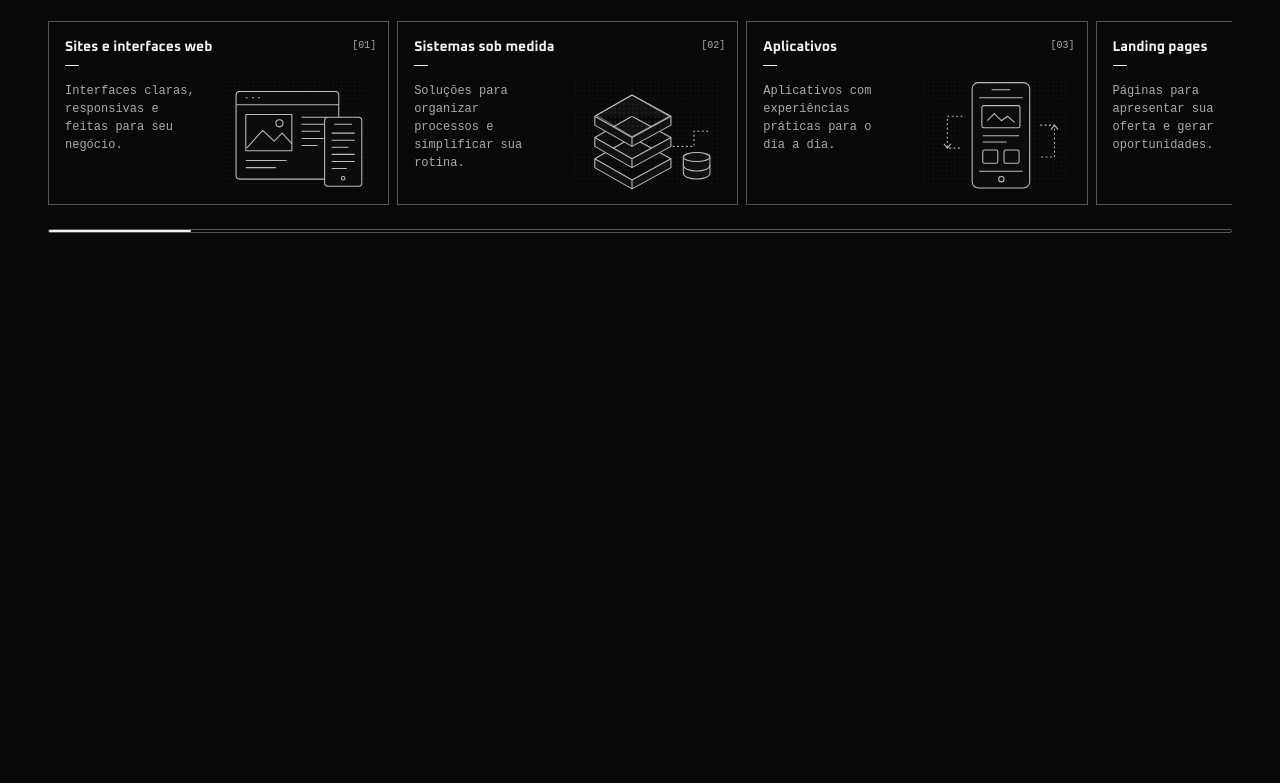
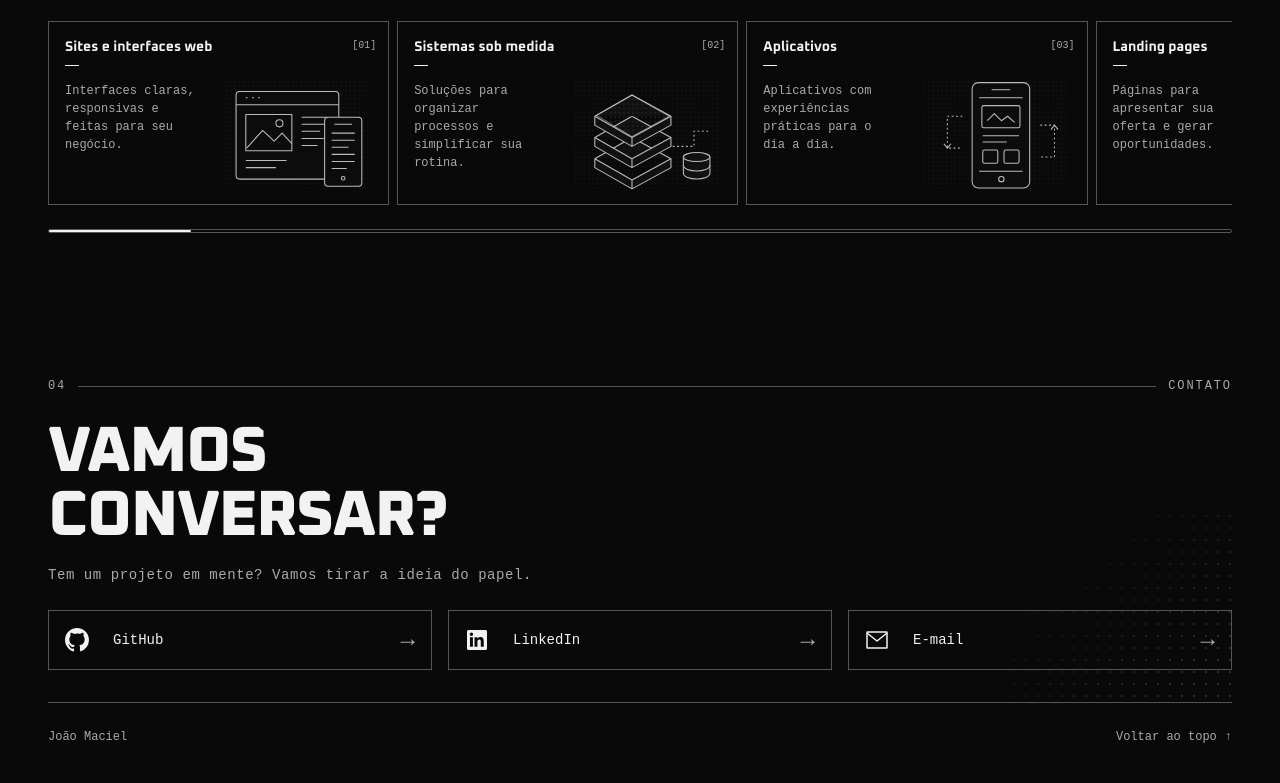
Before and after one commit to eujoao-maciel/joao, a website with bundled scripts: page pages/hero.html in a window 1280 px wide. Shown: the part 1732-2515 px from the top of the page. Before the commit the page ends 2013 px from the top, so only its background shows below. Built offline with nearby package versions, Linux system fonts and the light colour scheme; animation ran at ten frames a second.

Commit message:
feat: add responsive contact section and footer

```diff
--- a/pages/hero.html
+++ b/pages/hero.html
@@ -43,7 +43,7 @@
               <a href="#sobre">Sobre</a>
               <a href="#projetos">Projetos</a>
               <a href="#servicos">Serviços</a>
-              <a href="#contato" data-future-section>Contato</a>
+              <a href="#contato">Contato</a>
             </div>
           </nav>
         </header>
@@ -59,11 +59,10 @@
               <a class="button button--primary" href="#projetos"
                 >Ver projetos <span aria-hidden="true">→</span></a
               >
-              <a class="button" href="#contato" data-future-section
+              <a class="button" href="#contato"
                 >Contato <span aria-hidden="true">→</span></a
               >
             </div>
-            <p class="hero__notice" data-section-notice role="status"></p>
           </div>
           <canvas class="hero__art" data-ascii aria-hidden="true"></canvas>
         </section>
@@ -294,6 +293,80 @@
           <span data-carousel-progress></span>
         </div>
       </section>
+      <section
+        class="contact section container"
+        id="contato"
+        aria-labelledby="contact-title"
+      >
+        <div class="contact__eyebrow" aria-hidden="true">
+          <span>04</span><span class="contact__line"></span
+          ><span class="contact__label">Contato</span>
+        </div>
+        <h2 class="contact__title" id="contact-title">Vamos<br />conversar?</h2>
+        <p class="contact__description">
+          Tem um projeto em mente? Vamos tirar a ideia do papel.
+        </p>
+        <div class="contact-links">
+          <a
+            class="contact-link"
+            href="https://github.com/eujoao-maciel"
+            aria-label="GitHub de João Maciel"
+          >
+            <svg
+              class="contact-link__icon"
+              viewBox="0 0 24 24"
+              width="24"
+              height="24"
+              aria-hidden="true"
+              focusable="false"
+            >
+              <use href="../assets/images/contact-icons.svg#github"></use>
+            </svg>
+            <span>GitHub</span
+            ><span class="contact-link__arrow" aria-hidden="true">→</span>
+          </a>
+          <a
+            class="contact-link"
+            href="https://www.linkedin.com/in/joaomaciel01"
+            aria-label="LinkedIn de João Maciel"
+          >
+            <svg
+              class="contact-link__icon"
+              viewBox="0 0 24 24"
+              width="24"
+              height="24"
+              aria-hidden="true"
+              focusable="false"
+            >
+              <use href="../assets/images/contact-icons.svg#linkedin"></use>
+            </svg>
+            <span>LinkedIn</span
+            ><span class="contact-link__arrow" aria-hidden="true">→</span>
+          </a>
+          <a
+            class="contact-link"
+            href="mailto:joao.eudes13jem@gmail.com"
+            aria-label="Enviar e-mail para João Maciel"
+          >
+            <svg
+              class="contact-link__icon"
+              viewBox="0 0 24 24"
+              width="24"
+              height="24"
+              aria-hidden="true"
+              focusable="false"
+            >
+              <use href="../assets/images/contact-icons.svg#email"></use>
+            </svg>
+            <span>E-mail</span
+            ><span class="contact-link__arrow" aria-hidden="true">→</span>
+          </a>
+        </div>
+      </section>
     </main>
+    <footer class="site-footer container">
+      <span>João Maciel</span>
+      <a href="#sobre">Voltar ao topo <span aria-hidden="true">↑</span></a>
+    </footer>
   </body>
 </html>
--- a/scripts/main.js
+++ b/scripts/main.js
@@ -5,13 +5,3 @@ import { initAsciiWave } from "./animations/ascii-wave.js";
 initNavigation();
 initCarousels();
 initAsciiWave();
-
-// Os destinos serão ativados quando as próximas seções forem implementadas.
-document.querySelectorAll("[data-future-section]").forEach((link) => {
-  link.addEventListener("click", (event) => {
-    if (document.querySelector(link.getAttribute("href"))) return;
-    event.preventDefault();
-    const notice = document.querySelector("[data-section-notice]");
-    if (notice) notice.textContent = "Esta seção estará disponível em breve.";
-  });
-});
--- /dev/null
+++ b/styles/components/contact.css
@@ -0,0 +1,89 @@
+.contact {
+  position: relative;
+  isolation: isolate;
+  scroll-margin-top: var(--space-6);
+  padding-bottom: var(--space-8);
+}
+.contact::after {
+  content: '';
+  position: absolute;
+  right: 0;
+  bottom: 0;
+  width: min(40%, 14rem);
+  height: 12rem;
+  z-index: -1;
+  pointer-events: none;
+  opacity: .25;
+  background: radial-gradient(circle, var(--color-muted) .75px, transparent 1px) 0 0 / 12px 12px;
+  mask-image: linear-gradient(135deg, transparent 15%, #000);
+}
+.contact__eyebrow {
+  display: flex;
+  align-items: center;
+  gap: var(--space-3);
+  color: var(--color-muted);
+  font-size: var(--text-small);
+  letter-spacing: .16em;
+  text-transform: uppercase;
+  margin-bottom: var(--space-6);
+}
+.contact__line { flex: 1; border-top: var(--border); }
+.contact__title {
+  font-size: clamp(2rem, 5.8vw, 4rem);
+  line-height: 1;
+  letter-spacing: -.025em;
+}
+.contact__description {
+  margin-top: var(--space-4);
+  margin-bottom: var(--space-6);
+  color: var(--color-muted);
+  letter-spacing: .04em;
+}
+.contact-link {
+  display: grid;
+  grid-template-columns: 1.5rem minmax(0, 1fr) auto;
+  gap: var(--space-6);
+  min-height: 3.75rem;
+  padding: var(--space-3) var(--space-4);
+}
+.contact-link__icon { display: block; width: 1.5rem; height: 1.5rem; }
+.contact-link__arrow { font-size: 1.5rem; line-height: 1; color: var(--color-muted); }
+.contact-link:focus-visible,
+.contact-link:active { background: var(--color-text); color: var(--color-bg); }
+.contact-link:focus-visible .contact-link__arrow,
+.contact-link:active .contact-link__arrow { color: inherit; }
+@media (hover: hover) {
+  .contact-link:hover .contact-link__arrow { color: inherit; }
+}
+.site-footer {
+  display: flex;
+  align-items: center;
+  justify-content: space-between;
+  gap: var(--space-4);
+  padding-block: var(--space-3) var(--space-6);
+  border-top: var(--border);
+  color: var(--color-muted);
+  font-size: var(--text-small);
+}
+.site-footer a {
+  display: inline-flex;
+  align-items: center;
+  gap: var(--space-2);
+  min-height: 2.75rem;
+  text-decoration: none;
+}
+.site-footer a:hover { color: var(--color-text); text-decoration: underline; }
+@media (prefers-reduced-motion: no-preference) {
+  .contact-link__arrow { transition: transform var(--duration-fast) var(--ease); }
+  .contact-link:focus-visible .contact-link__arrow { transform: translateX(3px); }
+  @media (hover: hover) {
+    .contact-link:hover .contact-link__arrow { transform: translateX(3px); }
+  }
+}
+@media (max-width: 40rem) {
+  .contact__label { display: none; }
+  .contact__title { font-size: clamp(1.875rem, 9.3vw, 3.5rem); }
+  .contact__description { max-width: 30ch; letter-spacing: 0; }
+  .contact-link { min-height: 3.25rem; gap: var(--space-4); }
+  .site-footer { gap: var(--space-2); font-size: .625rem; }
+}
--- a/styles/components/hero.css
+++ b/styles/components/hero.css
@@ -94,12 +94,6 @@
   z-index: 0;
   mask-image: linear-gradient(to right, transparent, #000 15%);
 }
-.hero__notice {
-  color: var(--color-muted);
-  font-size: var(--text-small);
-  min-height: 2.5em;
-  margin-top: var(--space-3);
-}
 .hero-footer {
   display: flex;
   align-items: center;
@@ -166,7 +160,4 @@
     width: 48%;
     right: -2%;
   }
-  .hero__notice {
-    font-size: 0.625rem;
-  }
 }
--- a/styles/main.css
+++ b/styles/main.css
@@ -7,4 +7,5 @@
 @import url("./components/hero.css") layer(components);
 @import url("./components/projects.css") layer(components);
 @import url("./components/services.css") layer(components);
+@import url("./components/contact.css") layer(components);
 @import url("./utilities.css") layer(utilities);
```
Also changed, not shown: CONVENTIONS.md (+7 -1 lines), assets/images/contact-icons.svg (added).
